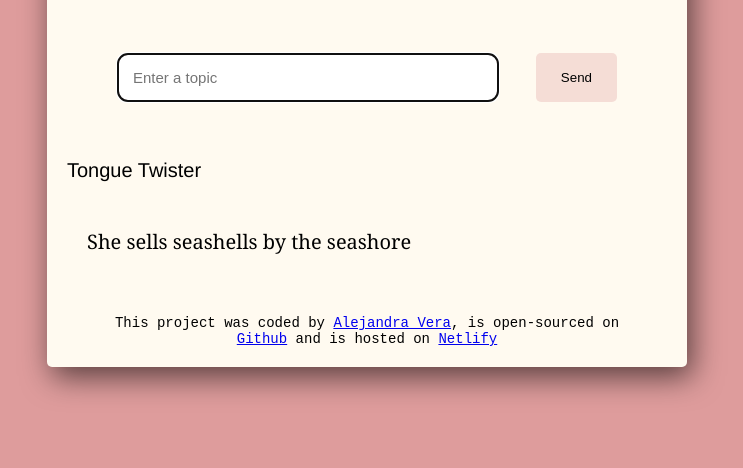
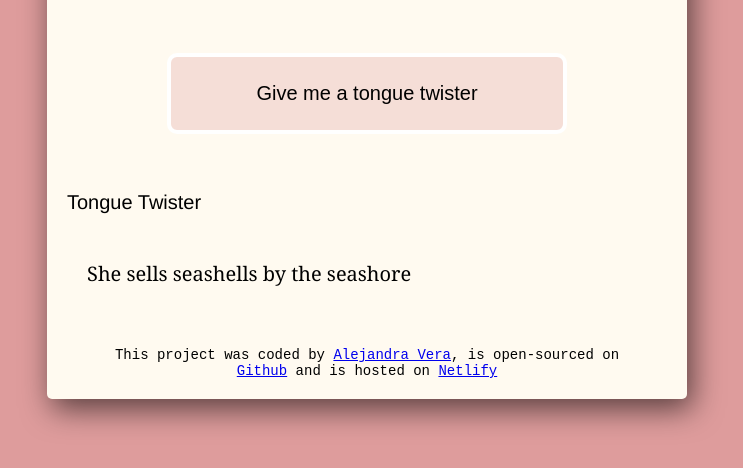
Before and after one commit to AlejandraVe/english_tongue_twisters, a plain HTML site: page index.html in a window 1280 px wide. Shown: the part 214-682 px from the top of the page, without its empty margins (273-1016 px from the left). Drawn offline with nearby package versions, Linux system fonts and the light colour scheme.

```diff
--- a/index.html
+++ b/index.html
@@ -15,9 +15,7 @@
         <h1>Welcome to the Tongue Twisters Generator</h1>
         <div class="form">
             <form id="generator-form">
-                <input type="text" placeholder="Enter a topic" autofocus required autocomplete="off"
-                    class="placeholder">
-                <input type="submit" class="submit-button" value="Send">
+                <input type="submit" class="submit-button" value="Give me a tongue twister">
             </form>
         </div>
         <div>
--- a/src/style.css
+++ b/src/style.css
@@ -22,24 +22,15 @@ form {
     text-align: center;
     margin: 20px;
     border-radius: 10px;
-    display: flex;
-    justify-content: space-between;
-}
-
-.placeholder{
-    padding: 14px;
-    border: none;
-    width: 70%;
-    border-radius: 10px;
-    border: 2px solid rgb(222, 156, 156);
-    font-size: 15px;
 }
 
 .submit-button {
-    padding: 16px 25px 16px 25px;
+    padding: 25px 25px 25px 25px;
     background-color: rgb(222, 156, 156, .3);
-    border-radius: 5px;
-    border: none;
+    border-radius: 10px;
+    border: 4px solid white;
+    width: 80%;
+    font-size: 20px;
 }
 
 .submit-button:hover {
```
